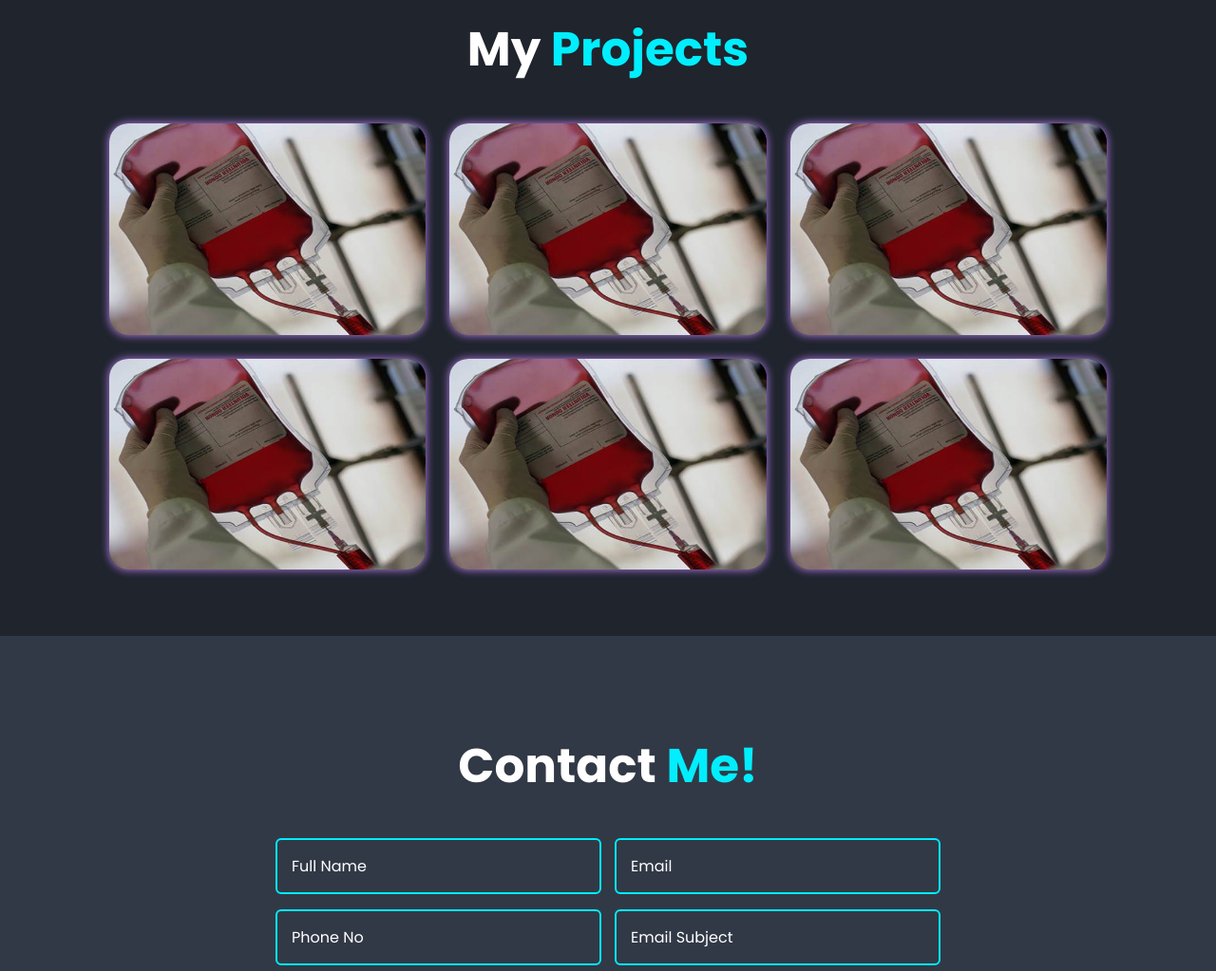
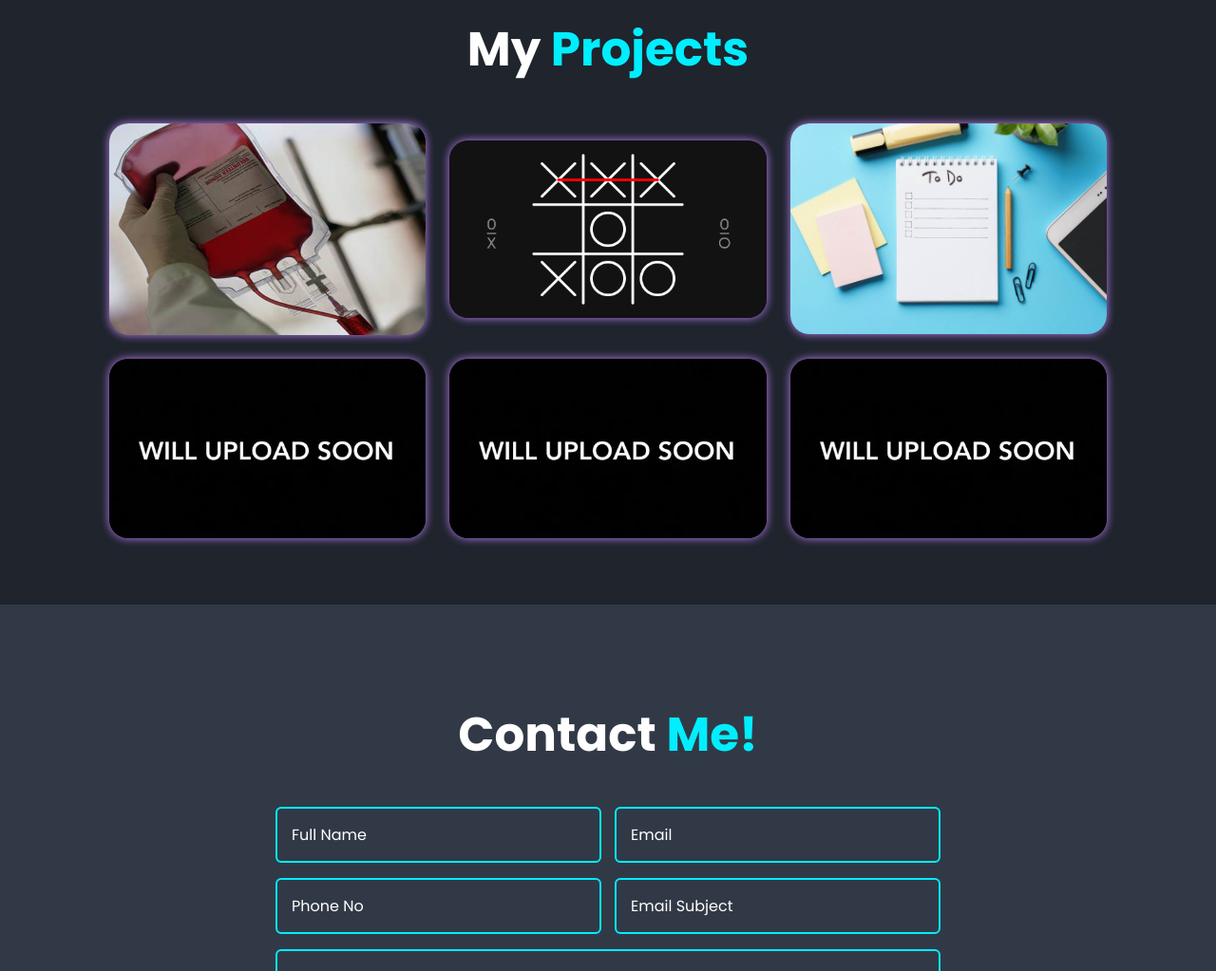
Before and after one commit to Luimas007/My-Portfolio, a plain HTML site: page index.html in a window 1280 px wide. Shown: the part 3080-4103 px from the top of the page at 95% size. Drawn offline with nearby package versions, Linux system fonts and the light colour scheme.

Commit message:
Portfolio Updated

```diff
--- a/index.html
+++ b/index.html
@@ -251,20 +251,24 @@
           </div>
         </div>
         <div class="portfolio-box">
-          <img src="images/project.jpg" alt="" />
+          <img src="images/project 2.png" alt="" />
           <div class="portfolio-layer">
-            <h4>Project-2</h4>
-            <p>Will Be Uploaded Soon</p>
+            <h4>Tic Tac Toe Game</h4>
+            <p>
+              Enjoy this Multiplayer Tic Tac Toe Game Built using JS, HTML, CSS
+            </p>
             <div class="project-links">
-              <a href="#" target="_blank"
+              <a href="https://luimas007.github.io/tic-tac-toe/" target="_blank"
                 ><i class="bx bx-link-external"></i
               ></a>
-              <a href="#" target="_blank"><i class="bx bxl-github"></i></a>
+              <a href="https://luimas007.github.io/tic-tac-toe/" target="_blank"
+                ><i class="bx bxl-github"></i
+              ></a>
             </div>
           </div>
         </div>
         <div class="portfolio-box">
-          <img src="images/project.jpg" alt="" />
+          <img src="images/project 3.jpeg" alt="" />
           <div class="portfolio-layer">
             <h4>Todo List</h4>
             <p>
@@ -272,15 +276,17 @@
               tasks with ease!
             </p>
             <div class="project-links">
-              <a href="#" target="_blank"
+              <a href="https://luimas007.github.io/list-todo/" target="_blank"
                 ><i class="bx bx-link-external"></i
               ></a>
-              <a href="#" target="_blank"><i class="bx bxl-github"></i></a>
+              <a href="https://luimas007.github.io/list-todo/" target="_blank"
+                ><i class="bx bxl-github"></i
+              ></a>
             </div>
           </div>
         </div>
         <div class="portfolio-box">
-          <img src="images/project.jpg" alt="" />
+          <img src="images/will.webp" alt="" />
           <div class="portfolio-layer">
             <h4>Project-4</h4>
             <p>Will Be Uploaded Soon...</p>
@@ -293,7 +299,7 @@
           </div>
         </div>
         <div class="portfolio-box">
-          <img src="images/project.jpg" alt="" />
+          <img src="images/will.webp" alt="" />
           <div class="portfolio-layer">
             <h4>Sudoko Solver</h4>
             <p>Everyone's favorite game is now here! Play it right now!</p>
@@ -306,7 +312,7 @@
           </div>
         </div>
         <div class="portfolio-box">
-          <img src="images/project.jpg" alt="" />
+          <img src="images/will.webp" alt="" />
           <div class="portfolio-layer">
             <h4>project-6</h4>
             <p>Will Be Uploaded Soon...</p>
```
Also changed, not shown: images/project 2.png (added), images/project 3.jpeg (added), images/will.webp (added).
